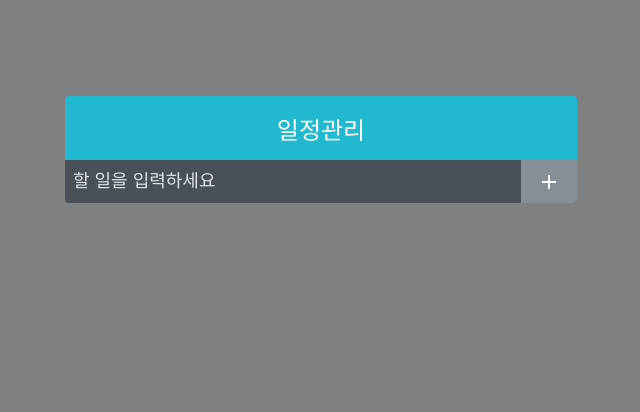
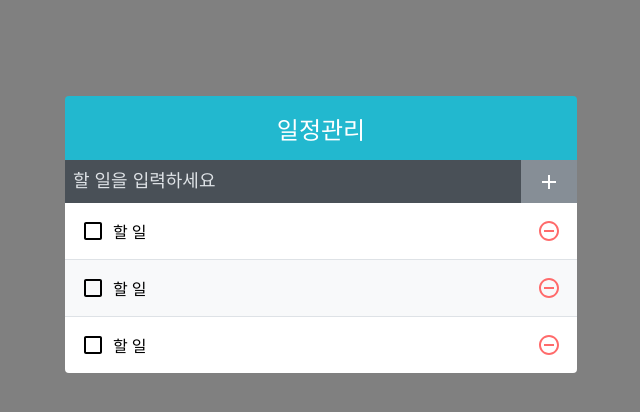
Before and after one commit to byungju0624/scheduletool, a React (Create React App) app: page / in a window 1280 px wide. Shown: the top 412 px of the page, without its empty margins (319-959 px from the left). Built offline with nearby package versions, Linux system fonts and the light colour scheme.

Commit message:
todolist create

```diff
--- a/src/App.js
+++ b/src/App.js
@@ -2,10 +2,12 @@
 import './App.css';
 import TodoTemplate from './components/todotemplate/todotemplate';
 import TodoInsert from './components/todoinsert/todoinsert';
+import TodoList from './components/todolist/todolist';
 function App() {
   return (
     <TodoTemplate>
       <TodoInsert />
+      <TodoList />
     </TodoTemplate>
   );
 }
--- /dev/null
+++ b/src/components/todolist/todolist.css
@@ -0,0 +1,5 @@
+.todolist {
+  min-height: 320px;
+  max-height: 523px;
+  overflow-y: auto;
+}
--- /dev/null
+++ b/src/components/todolist/todolist.jsx
@@ -0,0 +1,13 @@
+import React from 'react';
+import TodoListItem from '../todolistitem/todolistitem';
+const TodoList = (props) => {
+  return (
+    <div className="todolist">
+      <TodoListItem />
+      <TodoListItem />
+      <TodoListItem />
+    </div>
+  );
+};
+
+export default TodoList;
--- /dev/null
+++ b/src/components/todolist/todolist.scss
@@ -0,0 +1,5 @@
+.todolist {
+  min-height: 320px;
+  max-height: 523px;
+  overflow-y: auto;
+}
--- /dev/null
+++ b/src/components/todolistitem/todolistitem.css
@@ -0,0 +1,50 @@
+.todolistitem {
+  padding: 1rem;
+  display: flex;
+  align-items: center;
+}
+
+.todolistitem:nth-child(even) {
+  background: #f8f9fa;
+}
+
+.todolistitem .checkbox {
+  cursor: pointer;
+  flex: 1;
+  display: flex;
+  align-items: center;
+}
+
+.todolistitem .checkbox svg {
+  font-size: 1.5rem;
+}
+
+.todolistitem .checkbox .text {
+  margin-left: 0.5rem;
+  flex: 1;
+}
+
+.todolistitem .checkbox.checked svg {
+  color: #22b8cf;
+}
+
+.todolistitem .checkbox.checked .text {
+  color: #adb5bd;
+  text-decoration: line-through;
+}
+
+.todolistitem .remove {
+  display: flex;
+  align-items: center;
+  font-size: 1.5rem;
+  color: #ff6b6b;
+  cursor: pointer;
+}
+
+.todolistitem .remove:hover {
+  color: #ff8787;
+}
+
+.todolistitem + .todolistitem {
+  border-top: 1px solid #dee2e6;
+}
--- /dev/null
+++ b/src/components/todolistitem/todolistitem.jsx
@@ -0,0 +1,22 @@
+import React from 'react';
+import './todolistitem.scss';
+import {
+  MdCheckBoxOutlineBlank,
+  MdCheckBox,
+  MdRemoveCircleOutline,
+} from 'react-icons/md';
+const TodoListItem = (props) => {
+  return (
+    <div className="todolistitem">
+      <div className="checkbox">
+        <MdCheckBoxOutlineBlank />
+        <div className="text">할 일</div>
+      </div>
+      <div className="remove">
+        <MdRemoveCircleOutline />
+      </div>
+    </div>
+  );
+};
+
+export default TodoListItem;
--- /dev/null
+++ b/src/components/todolistitem/todolistitem.scss
@@ -0,0 +1,45 @@
+.todolistitem {
+  padding: 1rem;
+  display: flex;
+  align-items: center;
+  &:nth-child(even) {
+    background: #f8f9fa;
+  }
+  .checkbox {
+    cursor: pointer;
+    flex: 1;
+    display: flex;
+    align-items: center;
+    svg {
+      //아이콘
+      font-size: 1.5rem;
+    }
+    .text {
+      margin-left: 0.5rem;
+      flex: 1; //차지할 수있는 영역 모두 차지
+    }
+    &.checked {
+      svg {
+        color: #22b8cf;
+      }
+      .text {
+        color: #adb5bd;
+        text-decoration: line-through;
+      }
+    }
+  }
+  .remove {
+    display: flex;
+    align-items: center;
+    font-size: 1.5rem;
+    color: #ff6b6b;
+    cursor: pointer;
+    &:hover {
+      color: #ff8787;
+    }
+  }
+  & + & {
+    //엘리먼트 사이에 테두리 넣어준다
+    border-top: 1px solid #dee2e6;
+  }
+}
```
